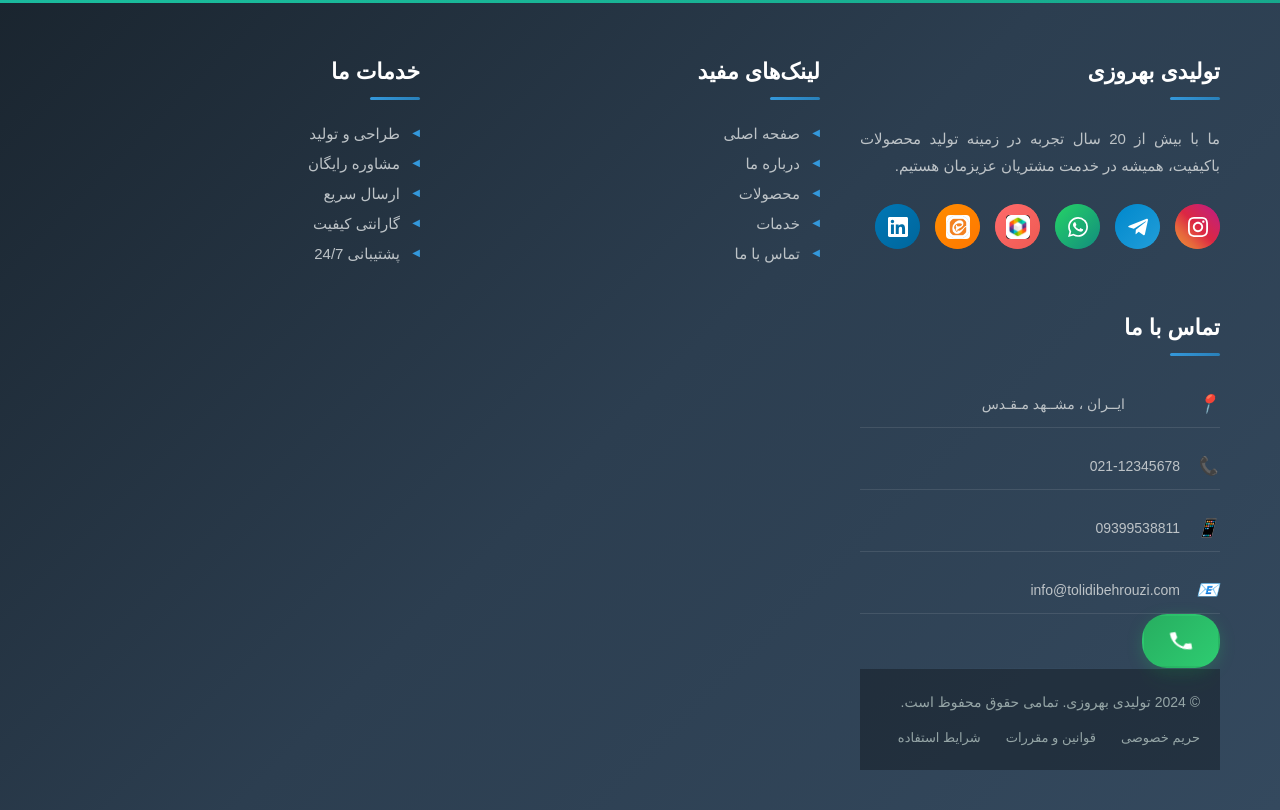
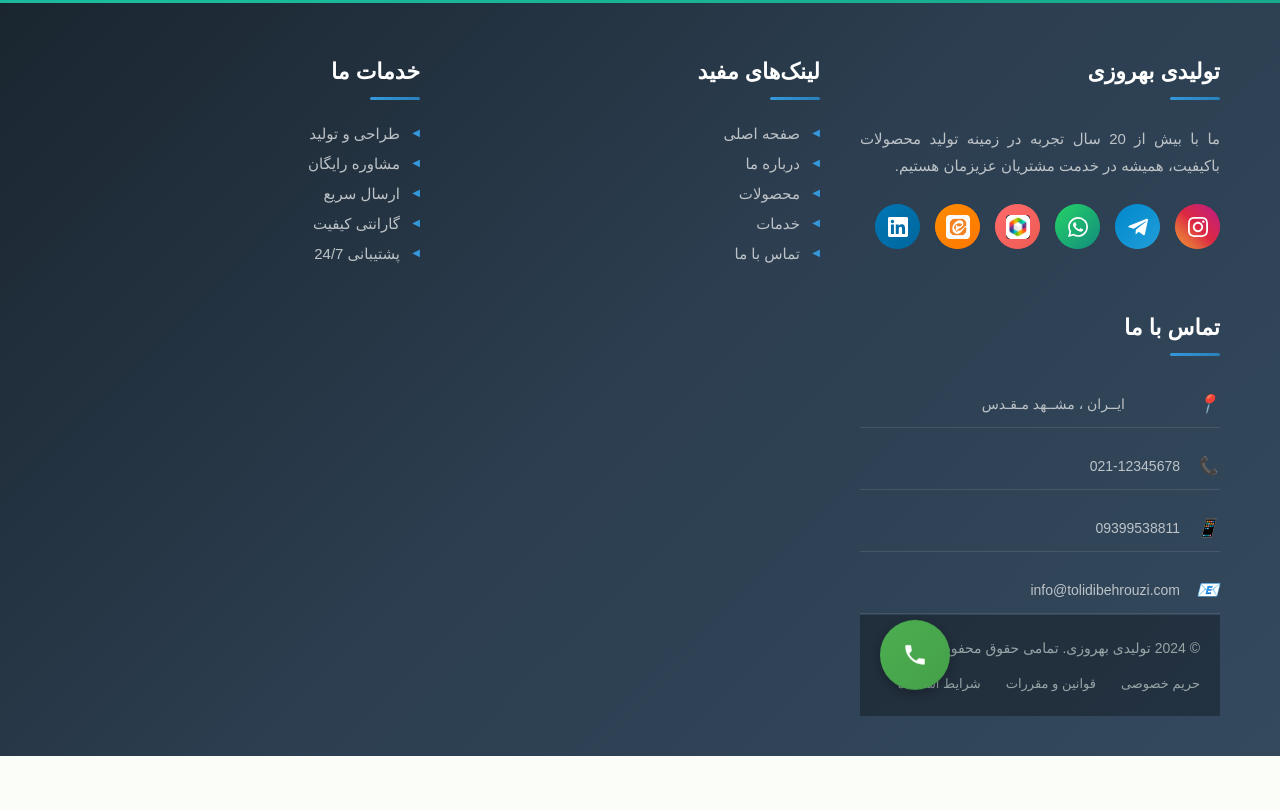
Before and after one commit to Mahdi-Behrouzi/tolidi_behrouzi, a PHP site: page / in a window 1280 px wide. Shown: the part 2398-3208 px from the top of the page. After the commit the page ends 3154 px from the top, so only its background shows below. Run offline with PHP 8.4, Linux system fonts and the light colour scheme; some libraries are stand-ins or nearby versions.

Commit message:
Update style.css

```diff
--- a/style.css
+++ b/style.css
@@ -777,42 +777,65 @@
   color: #ecf0f1;
 }
 
-/* دکمه تماس مستقیم */
-.contact-button-container {
-  margin-top: 20px;
+.floating-contact {
+    position: fixed !important;
+    left: 20px !important;
+    bottom: 20px !important;
+    z-index: 1000 !important;
+    animation: float 3s ease-in-out infinite !important;
 }
 
 .contact-btn {
-  display: inline-flex;
-  align-items: center;
-  gap: 10px;
-  background: linear-gradient(135deg, #27ae60, #2ecc71);
-  color: white;
-  text-decoration: none;
-  padding: 12px 24px;
-  border-radius: 25px;
-  font-size: 14px;
-  font-weight: 600;
-  transition: all 0.3s ease;
-  box-shadow: 0 4px 15px rgba(39, 174, 96, 0.3);
-  border: 2px solid transparent;
+    display: flex !important;
+    align-items: center !important;
+    justify-content: center !important;
+    background: linear-gradient(135deg, #4CAF50, #45a049) !important;
+    color: white !important;
+    text-decoration: none !important;
+    width: 70px !important;
+    height: 70px !important;
+    border-radius: 50% !important;
+    box-shadow: 0 4px 15px rgba(0, 0, 0, 0.3) !important;
+    transition: all 0.3s ease !important;
+    position: relative !important;
+    border: none !important;
+    overflow: hidden !important;
+}
+
+.contact-btn:hover::after {
+    content: "تماس مستقیم" !important;
+    position: absolute !important;
+    left: 80px !important;
+    top: 50% !important;
+    transform: translateY(-50%) !important;
+    background: rgba(0, 0, 0, 0.9) !important;
+    color: white !important;
+    padding: 8px 12px !important;
+    border-radius: 8px !important;
+    font-size: 14px !important;
+    white-space: nowrap !important;
+    z-index: 1001 !important;
+    animation: fadeIn 0.3s ease !important;
 }
 
 .contact-btn:hover {
-  transform: translateY(-2px);
-  box-shadow: 0 8px 25px rgba(39, 174, 96, 0.5);
-  background: linear-gradient(135deg, #2ecc71, #27ae60);
-  border-color: rgba(255, 255, 255, 0.2);
+    transform: scale(1.1) !important;
+    box-shadow: 0 8px 25px rgba(0, 0, 0, 0.4) !important;
 }
 
 .contact-btn svg {
-  animation: ring 2s ease-in-out infinite;
+    width: 26px !important;
+    height: 26px !important;
 }
 
-@keyframes ring {
-  0%, 100% { transform: rotate(0deg); }
-  10%, 30% { transform: rotate(-10deg); }
-  20% { transform: rotate(10deg); }
+@keyframes float {
+    0%, 100% { transform: translateY(0); }
+    50% { transform: translateY(-10px); }
+}
+
+@keyframes fadeIn {
+    from { opacity: 0; transform: translateY(-50%) translateX(-10px); }
+    to { opacity: 1; transform: translateY(-50%) translateX(0); }
 }
 
 /* خط جداکننده */
```
